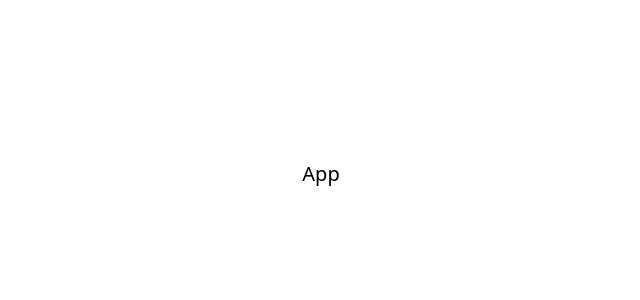
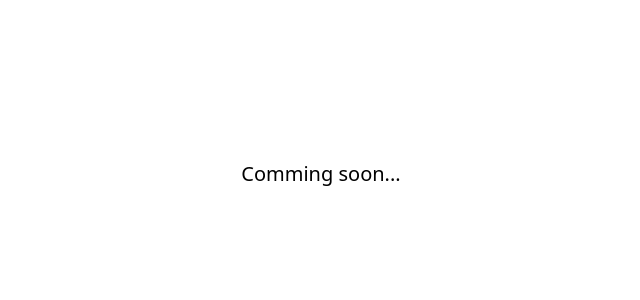
Before and after one commit to doniyoraloxanov/protfolio, a React (Create React App) app: page / in a window 1280 px wide. Shown: the top 300 px of the page, without its empty margins (319-959 px from the left). Built offline with nearby package versions, Linux system fonts and the light colour scheme.

Commit message:
setup done

```diff
--- a/src/App.js
+++ b/src/App.js
@@ -1,7 +1,7 @@
 import React from "react";
 
 const App = () => {
-  return <div className="text-xl text-center pt-40">App</div>;
+  return <div className="text-xl text-center pt-40">Comming soon...</div>;
 };
 
 export default App;
```
